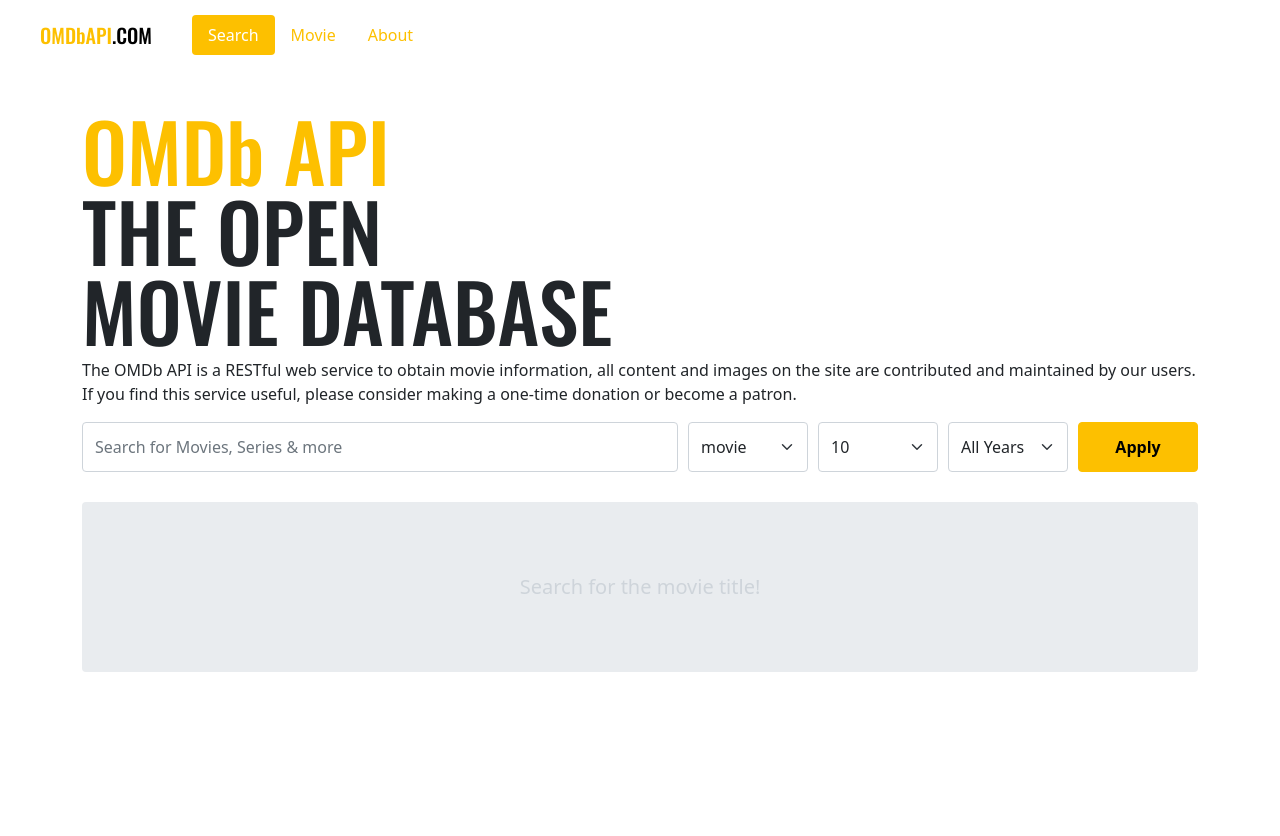
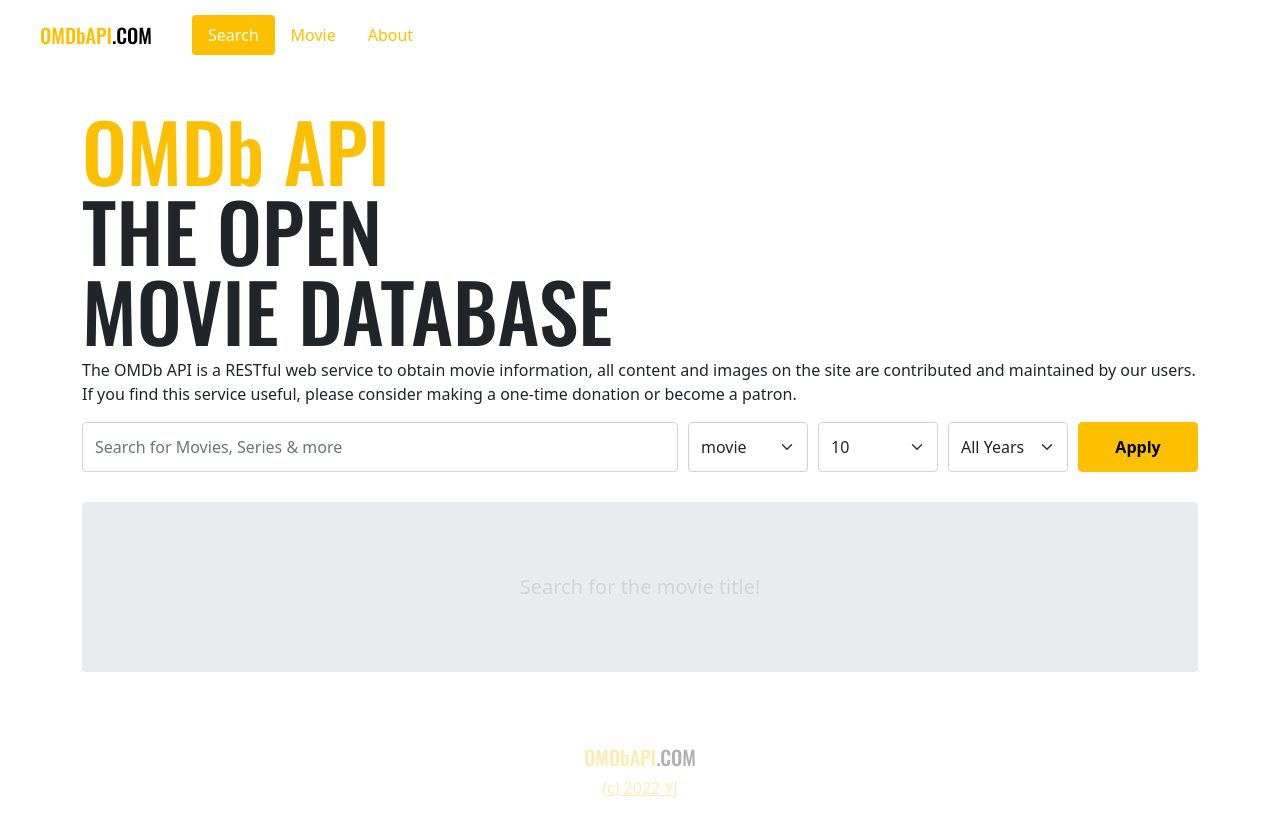
Before and after one commit to yeanjae0312/vue-essentials, a Vue app in the folder vue3-movie-app/: page / in a window 1280 px wide. Shown: the top 836 px of the page. Before the commit the page ends 800 px from the top, so only its background shows below. Built offline with nearby package versions, Linux system fonts and the light colour scheme.

Commit message:
Add movie-app footer 추가

```diff
--- a/vue3-movie-app/src/App.vue
+++ b/vue3-movie-app/src/App.vue
@@ -2,14 +2,18 @@
   <div>
     <Header />
     <RouterView />
+    <Footer />
   </div>
 </template>
 
 <script>
 import Header from '~/components/Header'
+import Footer from '~/components/Footer'
+
 export default {
   components: {
-    Header
+    Header,
+    Footer
   }
 }
 </script>
--- /dev/null
+++ b/vue3-movie-app/src/components/Footer.vue
@@ -0,0 +1,33 @@
+<template>
+  <footer>
+    <Logo />
+    <a
+      href="https://github.com/yeanjae0312"
+      target="_blank">
+      (c) {{ new Date().getFullYear() }} YJ
+    </a>
+  </footer>
+</template>
+
+<script>
+import Logo from '~/components/Logo'
+
+export default {
+  components: {
+    Logo
+  }
+}
+</script>
+
+<style lang="scss" scoped>
+  footer {
+    padding: 70px 0;
+    text-align: center;
+    opacity: .3;
+
+    .logo {
+      display: block;
+      margin-bottom: 4px;
+    }
+  }
+</style>
```
